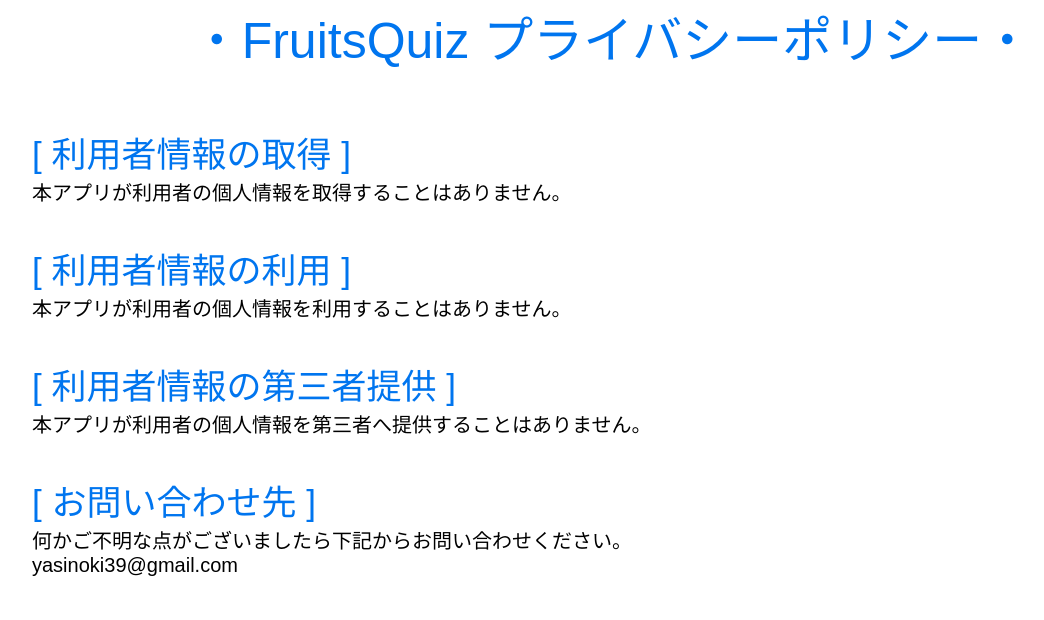
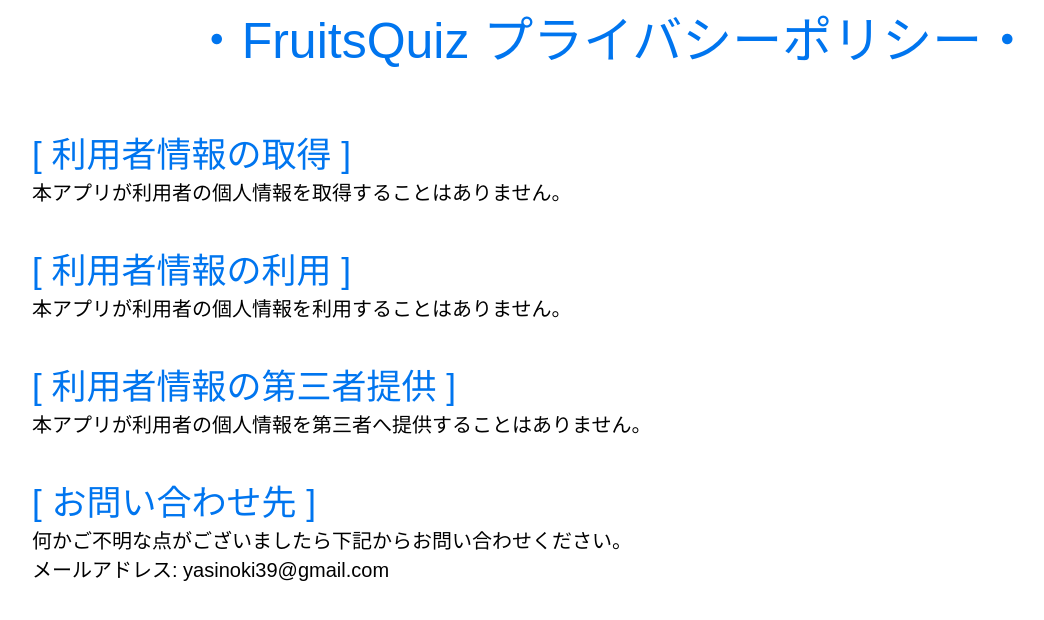
Before and after one commit to yasinoki39/FluitsQuiz_PrivacyPolicy, a plain HTML site: page index.html in a window 1280 px wide. Shown: the whole page, without its empty margins (28-1072 px from the left). Drawn offline with Linux system fonts and the light colour scheme.

Commit message:
Update index.html
メールアドレス欄に追加

```diff
--- a/index.html
+++ b/index.html
@@ -159,7 +159,7 @@
     <br>
 
     <font class="FontNormal1">
-        <a>yasinoki39@gmail.com</a>
+        <a>メールアドレス: yasinoki39@gmail.com</a>
     </font>
 
     <br><br><br><br><br>
```
